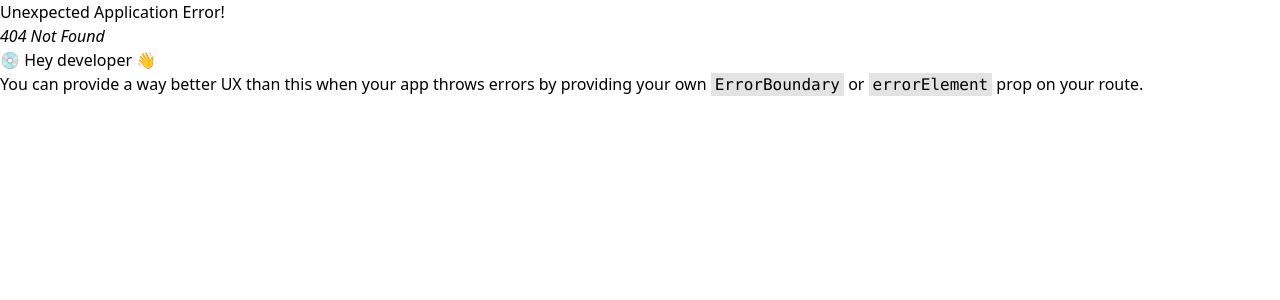
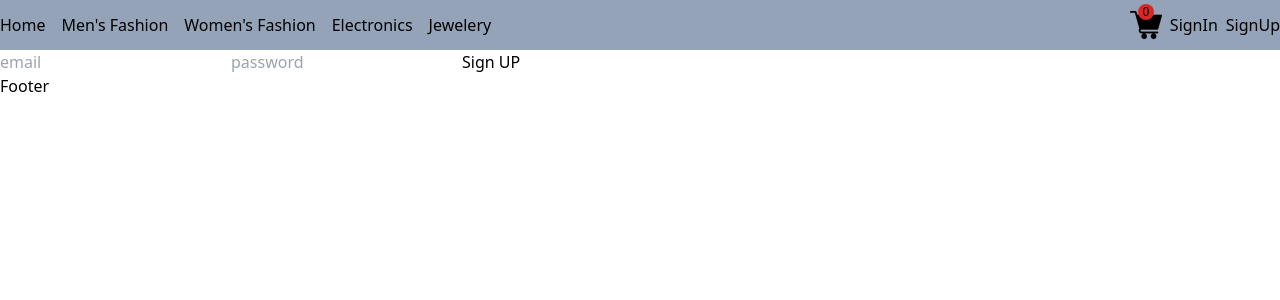
Before and after one commit to abusaadkhan/e-commerce-clone, a React (Create React App) app: page /signup in a window 1280 px wide. Before the commit this address had no page. Shown: the top 300 px of the page. Built offline with nearby package versions, Linux system fonts and the light colour scheme; no server answers.

Commit message:
signup sigin logout done

```diff
--- a/package.json
+++ b/package.json
@@ -7,6 +7,7 @@
     "@testing-library/jest-dom": "^5.16.5",
     "@testing-library/react": "^13.4.0",
     "@testing-library/user-event": "^13.5.0",
+    "firebase": "^9.22.2",
     "react": "^18.2.0",
     "react-dom": "^18.2.0",
     "react-redux": "^8.0.7",
--- /dev/null
+++ b/src/components/Auth.js
@@ -0,0 +1,36 @@
+import { createUserWithEmailAndPassword, signOut } from 'firebase/auth'
+import { useState } from 'react'
+import { auth } from '../firebase/firebase'
+import { useNavigate } from 'react-router'
+
+
+
+
+export const Auth = () => {
+    const [email, setEmail] = useState('')
+    const [password, setPassword] = useState('')
+
+    const navigate = useNavigate()
+
+
+    const signIn = () => {
+        createUserWithEmailAndPassword(auth,email,password)
+            .then((res)=>{
+                console.log("user signed in successfully",res.user)
+                navigate('/')
+            })
+            .catch((error)=>{
+                console.log('user signed in failed',error)
+            })
+    }
+
+
+
+    return(
+        <div>
+            <input type='email' placeholder='email' onChange={(e) => setEmail(e.target.value)} />
+            <input type='password' placeholder='password' onChange={(e) => setPassword(e.target.value)} />
+            <button onClick={signIn} >Sign UP</button>
+        </div>
+    )
+}
--- /dev/null
+++ b/src/components/Clothes.js
@@ -0,0 +1,28 @@
+import React from "react";
+import { useGetProductsByCategoryQuery } from "../redux/apiSlice";
+import Card from "./Card";
+
+
+const Clothes = () => {
+
+    const {data, error, isLoading, isFetching, isSuccess} = useGetProductsByCategoryQuery(1)
+
+
+    return(
+        <div className="box-border" >
+            <h1>Clothes</h1>
+            {isLoading && <h2>...Loading</h2> }
+            { isFetching && <h2>.....fetching</h2> }
+            {error && <h2>something went wrong</h2>}
+            { isSuccess && (
+                <div className="flex flex-row flex-wrap gap-5 w-screen " >
+                    {data.map((pro,key)=>{
+                        return <Card pro={pro} key={key} />
+                    })}
+                </div>
+            ) }
+        </div>
+    )
+}
+
+export default Clothes
--- /dev/null
+++ b/src/components/Furniture.js
@@ -0,0 +1,28 @@
+import React from "react";
+import { useGetProductsByCategoryQuery } from "../redux/apiSlice";
+import Card from "./Card";
+
+
+const Furniture = () => {
+
+    const {data, error, isLoading, isFetching, isSuccess} = useGetProductsByCategoryQuery(3)
+
+
+    return(
+        <div className="box-border" >
+            <h1>Furniture</h1>
+            {isLoading && <h2>...Loading</h2> }
+            { isFetching && <h2>.....fetching</h2> }
+            {error && <h2>something went wrong</h2>}
+            { isSuccess && (
+                <div className="flex flex-row flex-wrap gap-5 w-screen " >
+                    {data.map((pro,key)=>{
+                        return <Card pro={pro} key={key} />
+                    })}
+                </div>
+            ) }
+        </div>
+    )
+}
+
+export default Furniture
--- a/src/components/Navbar.js
+++ b/src/components/Navbar.js
@@ -1,15 +1,40 @@
-import React from "react";
+import React, { useEffect, useState } from "react";
 import { Link } from "react-router-dom";
 import cart from '../assets/shopping-cart.png'
 import { useSelector } from "react-redux";
+import { onAuthStateChanged, signOut } from "firebase/auth";
+import { auth } from "../firebase/firebase";
 
 const Navbar = () => {
 
+    const[user,setUser] = useState(null)
     const count = useSelector((state) => state.cart.count)
+
+    const logOut = async() => {
+        try{
+            await signOut(auth)
+            setUser(auth.currentUser)
+        }
+        catch(error){
+            console.log('user signout failed',error)
+        }
+    }
+
+    const getUser = () => {
+        onAuthStateChanged(auth,(user)=>{
+            if(user){
+                setUser(auth.currentUser)
+            }
+        })
+    }
+
+    useEffect(()=>(
+        getUser()
+    ),[])
 
     return(
 
-        <div className=" bg-slate-400 w-screen h-[50px] flex flex-row items-center justify-between " >
+        <div className=" bg-slate-400 w-full h-[50px] flex flex-row items-center justify-between " >
             <ul className="flex flex-row items-center  gap-4" >
                 <Link to='/' >
                     <li>Home</li>
@@ -27,11 +52,32 @@ const Navbar = () => {
                     <li>Jewelery</li>
                 </Link>
             </ul>
-            <div>
-                <Link to='/cart' >
-                    <img src={cart} className=" w-8 relative " />
-                </Link>
-                <div className=" bg-red-600 w-4 h-4 rounded-full flex justify-center items-center text-xs absolute top-2 right-2 " >{count}</div>
+            <div className="flex  gap-2 items-center " >
+                <div className="relative" >
+                    <Link to='/cart' >
+                    <img src={cart} className=" w-8  " />
+                    </Link>
+                    <div className=" bg-red-600 w-4 h-4 rounded-full flex justify-center items-center text-xs absolute top-[-5px] right-2 " >{count}</div>
+                </div>
+                <div>
+                {
+                    user? (
+
+
+                        <li className="hover:underline underline-offset-8 decoration-2 cursor-pointer" onClick={logOut}>logout</li>
+
+                    ) : (
+                        <div className=" list-none flex gap-2 items-center " >
+                            <Link to="/signin" >
+                            <li className="hover:underline underline-offset-8 decoration-2">SignIn</li>
+                            </Link>
+                            <Link to="/signup" >
+                                <li className="hover:underline underline-offset-8 decoration-2">SignUp</li>
+                            </Link>
+                        </div>
+                    )
+                 }
+                </div>
             </div>
         </div>
     )
--- /dev/null
+++ b/src/components/Shoes.js
@@ -0,0 +1,28 @@
+import React from "react";
+import { useGetProductsByCategoryQuery } from "../redux/apiSlice";
+import Card from "./Card";
+
+
+const Shoes = () => {
+
+    const {data, error, isLoading, isFetching, isSuccess} = useGetProductsByCategoryQuery(4)
+
+
+    return(
+        <div className="box-border" >
+            <h1>Shoes</h1>
+            {isLoading && <h2>...Loading</h2> }
+            { isFetching && <h2>.....fetching</h2> }
+            {error && <h2>something went wrong</h2>}
+            { isSuccess && (
+                <div className="flex flex-row flex-wrap gap-5 w-screen " >
+                    {data.map((pro,key)=>{
+                        return <Card pro={pro} key={key} />
+                    })}
+                </div>
+            ) }
+        </div>
+    )
+}
+
+export default Shoes
--- /dev/null
+++ b/src/components/SignIn.js
@@ -0,0 +1,39 @@
+import { signInWithEmailAndPassword } from 'firebase/auth'
+import { useState } from 'react'
+import { auth } from '../firebase/firebase'
+import { useNavigate } from 'react-router'
+
+
+
+
+const SignIn = () => {
+    const [email, setEmail] = useState('')
+    const [password, setPassword] = useState('')
+
+    const navigate = useNavigate()
+
+
+    const signIn = () => {
+        signInWithEmailAndPassword(auth,email,password)
+            .then((res)=>{
+                console.log("user signed in successfully",res.user)
+                navigate('/')
+            })
+            .catch((error)=>{
+                console.log('user signed in failed',error)
+
+            })
+    }
+
+
+
+    return(
+        <div>
+            <input type='email' placeholder='email' onChange={(e) => setEmail(e.target.value)} />
+            <input type='password' placeholder='password' onChange={(e) => setPassword(e.target.value)} />
+            <button onClick={signIn} >Sign In</button>
+        </div>
+    )
+}
+
+export default SignIn
--- /dev/null
+++ b/src/firebase/firebase.js
@@ -0,0 +1,20 @@
+
+import { initializeApp } from "firebase/app";
+import { getAnalytics } from "firebase/analytics";
+import {getAuth} from "firebase/auth"
+import { getFirestore } from 'firebase/firestore'
+
+const firebaseConfig = {
+    apiKey: "AIzaSyCaXVx-H8d0pORwlGlx09oNhvkyl8NZNfM",
+    authDomain: "e-commerce-clone-1d82c.firebaseapp.com",
+    projectId: "e-commerce-clone-1d82c",
+    storageBucket: "e-commerce-clone-1d82c.appspot.com",
+    messagingSenderId: "792435906804",
+    appId: "1:792435906804:web:ebf778f8e74081cf17e6a1"
+  };
+
+// Initialize Firebase
+const app = initializeApp(firebaseConfig);
+const analytics = getAnalytics(app);
+export const auth = getAuth(app)
+export const db = getFirestore(app)
```
Also changed, not shown: src/index.js (+10 -0 lines), 1 other file (tests, documents, lock files or other folders).
